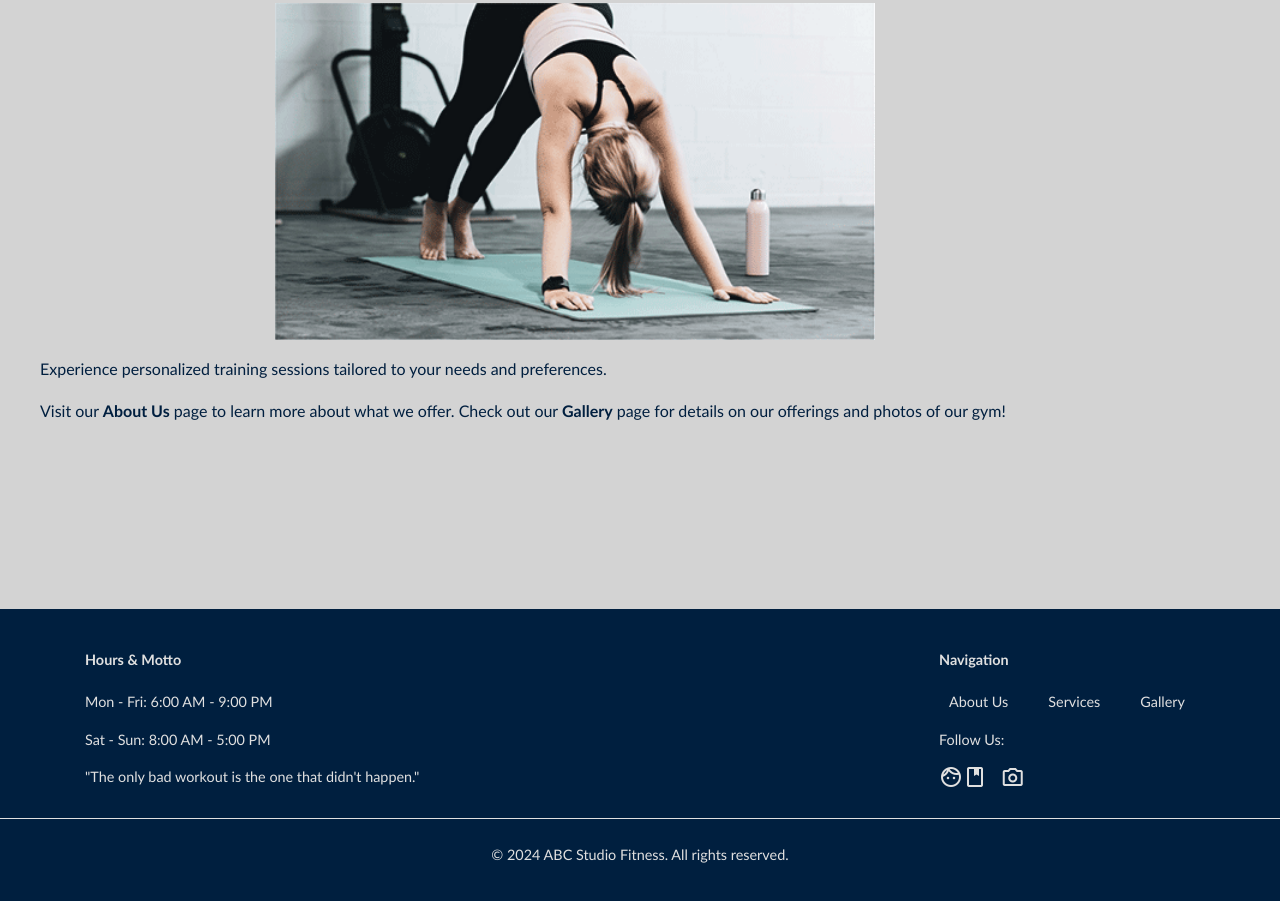
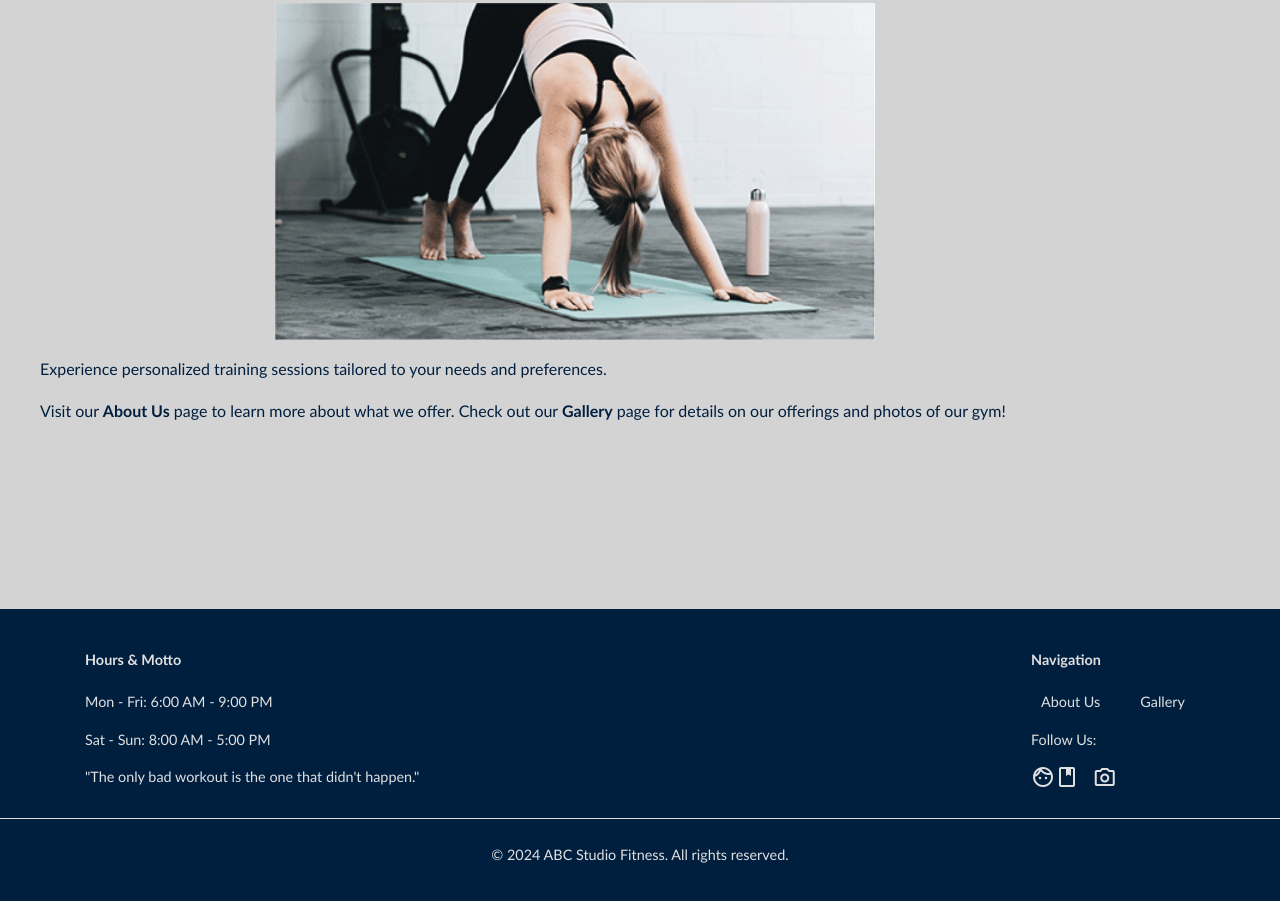
Before and after one commit to corbinreak/ABC-Studio-Fitness, a website: page index.html in a window 1280 px wide. Shown: the part 624-1525 px from the top of the page. Drawn offline with nearby package versions, Linux system fonts and the light colour scheme.

Commit message:
Fixed error on my footer link in index file

```diff
--- a/index.html
+++ b/index.html
@@ -57,7 +57,6 @@
                         <h4>Navigation</h4>
                         <ul>
                             <li><a href="aboutus.html">About Us</a></li>
-                            <li><a href="services.html">Services</a></li>
                             <li><a href="gallery.html">Gallery</a></li>
                         </ul>
                     </nav>
```
